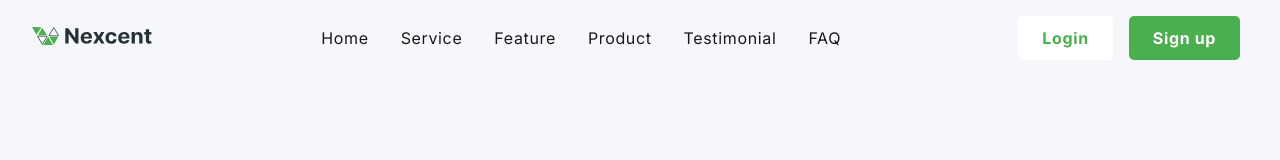
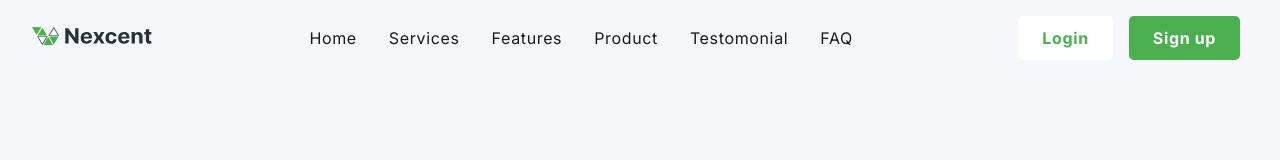
Before and after one commit to syedmilad/Nexcent_UI-UX, a React (Vite) app: page / in a window 1280 px wide. Shown: the top 160 px of the page. Built offline with nearby package versions, Linux system fonts and the light colour scheme; a web font is replaced by a local one.

Commit message:
change the styling navbar.

```diff
--- a/src/components/Navbar/Navbar.css
+++ b/src/components/Navbar/Navbar.css
@@ -20,10 +20,18 @@
     height: 100%;
 }
 .app__navbar-links {
+    list-style: none;
+}
+.app__navbar-links li{
+    margin: 0 1rem;
+}
+.app__navbar-links a{
+    text-decoration: none;
+}
+.app__navbar-links{
     display: flex;
+    flex-direction: row;
     flex: 1;
-    width: 100%;
-    flex-direction: row;
     justify-content: center;
     align-items: center;
 }
@@ -40,7 +48,6 @@
     z-index: 5;
 }
 .app__navbar-smallscreen_links {
-    background-color: red;
 }
 .app__navbar-link{
     margin: 0 1rem;
@@ -50,10 +57,13 @@
 }
 
 @media screen and (max-width: 1150px) {
-    .app__navbar-link {
+    .app__navbar-links {
         display: none;
     }
     .app__navbar-smallscreen{
         display: flex;
     }
+    .app__navbar-btns {
+        display: none;
+    }
 }
--- a/src/components/Navbar/Navbar.jsx
+++ b/src/components/Navbar/Navbar.jsx
@@ -12,38 +12,30 @@ const Navbar = () => {
         <div className='app__navbar-logo'>
           <img src={images.Logo} alt="logo" />
         </div>
-        <div className='app__navbar-links'>
-              {data.navLinks.map((item, index) => (
-                <Link
-                  key={index}
-                  to={{}} // Replace `item.path` with the actual path property in your data
-                  className='p__opensans app__navbar-link no-underline'
-                  style={{ color: "#18191F" }}
-              >
-                {item.label}
-              </Link>
-              ))}
-        </div>
+        <ul className='app__navbar-links'>
+          <li className='p__opensans'><a  style={{color: '#18191F'}} href="#">Home</a></li>
+          <li className='p__opensans'><a  style={{color: '#18191F'}} href="#">Services</a></li>
+          <li className='p__opensans'><a  style={{color: '#18191F'}} href="#">Features</a></li>
+          <li className='p__opensans'><a  style={{color: '#18191F'}} href="#">Product</a></li>
+          <li className='p__opensans'><a  style={{color: '#18191F'}} href="#">Testomonial</a></li>
+          <li className='p__opensans'><a  style={{color: '#18191F'}} href="#">FAQ</a></li>
+        </ul>
         <div className='app__navbar-btns'>
           <button className='custom__button' style={{backgroundColor: "white", color:"#4CAF4F"}} >Login</button>
           <button className='custom__button'>Sign up</button>
         </div>
         <div className='app__navbar-smallscreen'>
           <GiHamburgerMenu color='#000' fontSize={30} onClick={()=> setToggleMenu(true)} />
-            {toggleMenu && <div className='app__navbar-smallscreen_overlay flex__center'>
-              <MdOutlineRestaurantMenu color='#000' fontSize={30} onClick={()=> setToggleMenu(false)} />
-              <div className='app__navbar-smallscreen_links'>
-                {data.navLinks.map((item, index) => (
-                  <Link
-                    key={index}
-                    to={{}} // Replace `item.path` with the actual path property in your data
-                    className='p__opensans app__navbar-link no-underline'
-                    style={{ color: "#18191F" }}
-                >
-                  {item.label}
-                </Link>
-                ))}
-              </div>
+           { toggleMenu &&  <div className='app__navbar-smallscreen_overlay flex__center'>
+                <MdOutlineRestaurantMenu color='#000' fontSize={30} onClick={()=> setToggleMenu(false)} />
+                <ul className='app__navbar-smallscreen_links'>
+                  <li className='p__opensans'><a  style={{color: '#18191F'}} href="#">Home</a></li>
+                  <li className='p__opensans'><a  style={{color: '#18191F'}} href="#">Services</a></li>
+                  <li className='p__opensans'><a  style={{color: '#18191F'}} href="#">Features</a></li>
+                  <li className='p__opensans'><a  style={{color: '#18191F'}} href="#">Product</a></li>
+                  <li className='p__opensans'><a  style={{color: '#18191F'}} href="#">Testomonial</a></li>
+                  <li className='p__opensans'><a  style={{color: '#18191F'}} href="#">FAQ</a></li>
+                </ul>
             </div>}
         </div>
     </div>
```
